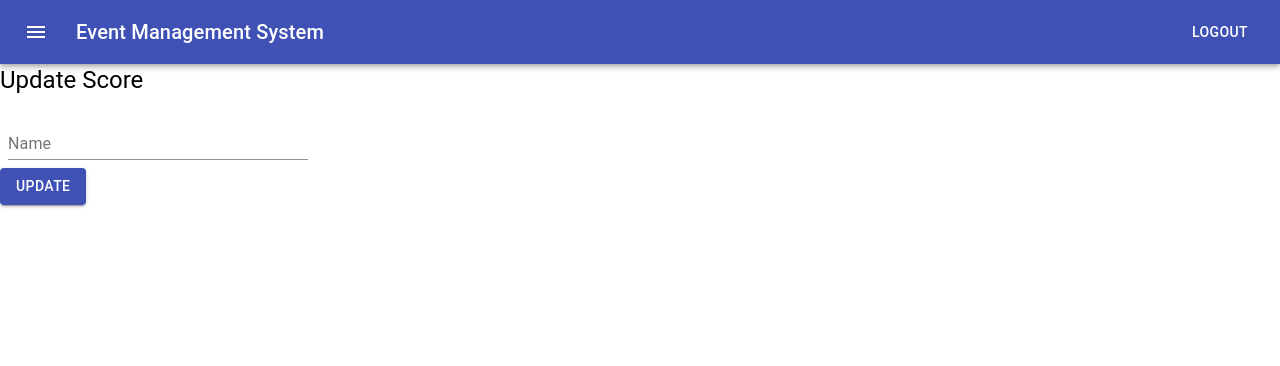
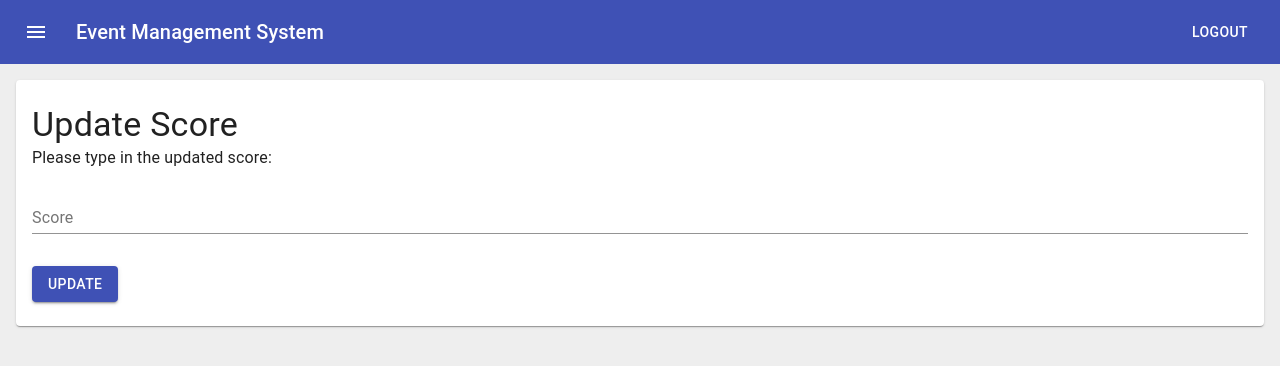
Before and after one commit to dvm-bitspilani/ems-portal, a React (Create React App) app: page /update-score in a window 1280 px wide. Shown: the top 366 px of the page. Built offline with nearby package versions, Linux system fonts and the light colour scheme.

Commit message:
style update score page

```diff
--- a/src/components/Contacts/Contacts.js
+++ b/src/components/Contacts/Contacts.js
@@ -20,8 +20,8 @@ const useStyles = makeStyles(theme => ({
   },
   container: {
     backgroundColor: grey[200],
-    height: "calc(100vh - 64px)",
-    padding: theme.spacing(0, 2)
+    height: "calc(100vh - 90px)",
+    padding: theme.spacing(2)
   },
   tabelContainer: {
     width: "100%",
--- a/src/components/UpdateScore/UpdateScore.js
+++ b/src/components/UpdateScore/UpdateScore.js
@@ -1,12 +1,27 @@
 import React from "react";
-import { Typography, TextField, Button, makeStyles } from "@material-ui/core";
+import {
+  Typography,
+  TextField,
+  Button,
+  makeStyles,
+  Paper
+} from "@material-ui/core";
+import { grey } from "@material-ui/core/colors";
 // import makeStyles from "@material-ui/core/styles";
 
 const useStyles = makeStyles(theme => ({
+  container: {
+    backgroundColor: grey[200],
+    height: "calc(100vh - 90px)",
+    padding: theme.spacing(2),
+    // paddingTop: theme.spacing(2)
+  },
+  paper: {
+    padding: theme.spacing(3, 2),
+  },
   textField: {
-    marginLeft: theme.spacing(1),
-    marginRight: theme.spacing(1),
-    width: 300
+    marginBottom: theme.spacing(4),
+    width: "100%"
   }
 }));
 
@@ -14,12 +29,14 @@ const UpdateScore = () => {
   const classes = useStyles();
 
   return (
-    <div>
-      <Typography variant="h5">Update Score</Typography>
+    <div className={classes.container}>
+      <Paper className={classes.paper}>
+        <Typography variant="h4">Update Score</Typography>
+        <Typography>Please type in the updated score:</Typography>
         <form>
           <TextField
             id="standard-name"
-          label="Name"
+            label="Score"
             className={classes.textField}
             margin="normal"
           />
@@ -27,6 +44,7 @@ const UpdateScore = () => {
         <Button variant="contained" color="primary" className="button">
           Update
         </Button>
+      </Paper>
     </div>
   );
 };
```
Lines whose indentation alone changed are shown as unchanged.
